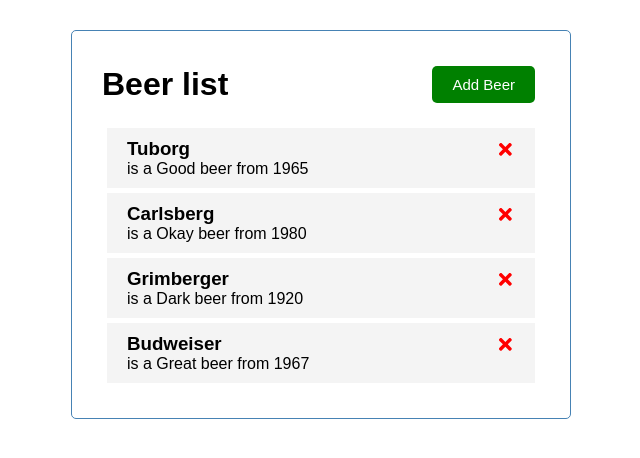
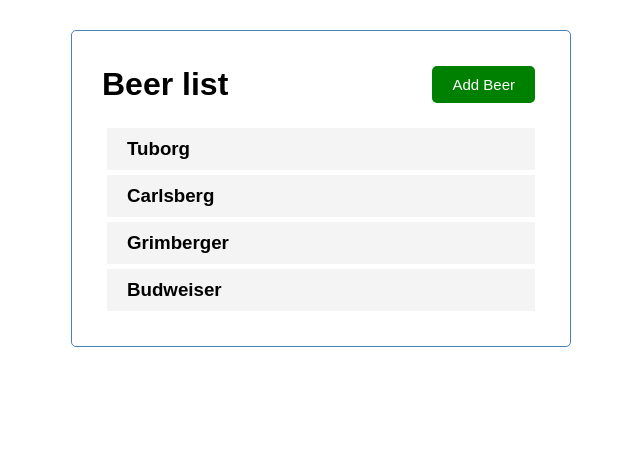
Before and after one commit to afu1995/beerlist, a React (Create React App) app in the folder beercellar/: page / in a window 1280 px wide. Shown: the top 458 px of the page, without its empty margins (319-959 px from the left). Built offline with nearby package versions, Linux system fonts and the light colour scheme.

Commit message:
ternary operator on beerlist

```diff
--- a/beercellar/src/App.js
+++ b/beercellar/src/App.js
@@ -14,28 +14,28 @@
         id: 1,
         name: 'Tuborg',
         year: 1965,
-        detail: 'Good beer',
+        detail: 'good beer',
         focus: false
     },
     {
         id: 2,
         name: 'Carlsberg',
         year: 1980,
-        detail: 'Okay beer',
+        detail: 'okay beer',
         focus: false
     },
     {
         id: 3,
         name: 'Grimberger',
         year: 1920,
-        detail: 'Dark beer',
+        detail: 'dark beer',
         focus: false
     },
     {
         id: 4,
         name: 'Budweiser',
         year: 1967,
-        detail: 'Great beer',
+        detail: 'great beer',
         focus: false
     }
 ])
--- a/beercellar/src/components/Beer.js
+++ b/beercellar/src/components/Beer.js
@@ -6,8 +6,14 @@
 
     return (
         <div className={`beer ${beer.focus ? 'focus' : ''}`} onDoubleClick={() => onToggle(beer.id)}>
-            <h3>{beer.name} <FaTimes style={{ color:'red', cursor:'pointer'}} onClick={() => onDelete(beer.id)}/></h3>
-            <p>is a {beer.detail} from {beer.year}</p>
+
+            {beer.focus ? <p> {beer.name} is a {beer.detail} from {beer.year} <FaTimes style={{ color:'red', cursor:'pointer'}} onClick={() => onDelete(beer.id)}/> </p>
+            : <h3>{beer.name} </h3> }
+
+
+
+
+
         </div>
     )
 }
--- a/beercellar/src/index.css
+++ b/beercellar/src/index.css
@@ -59,8 +59,16 @@
   cursor: pointer;
 }
 
+.beer:hover{
+  background-color: #f1f1f1;
+
+}
+
 .beer.focus {
   border-left: 5px solid green;
+  display: flex;
+  align-items: center;
+  justify-content: space-between;
 }
 
 .beer h3 {
```
